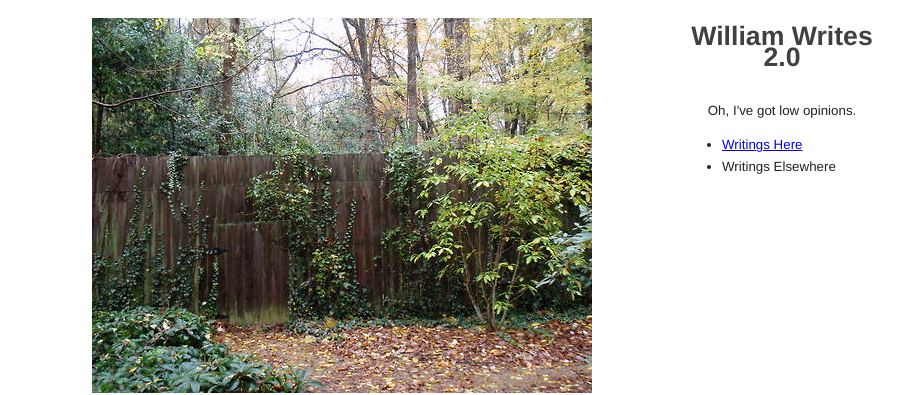
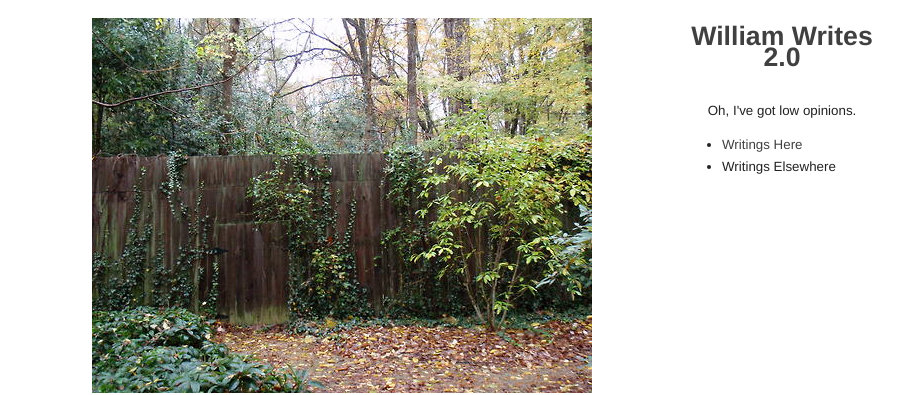
Before and after one commit to williamrandolph/williamrandolph.github.com, a Jekyll site: the page built from index.html, in a window 1280 px wide. Shown: the top 395 px of the page, without its empty margins (183-1086 px from the left). Built offline with Jekyll 4.4.1, drawn with Linux system fonts in a browser that asks for light colours; Markdown is read by kramdown in place of the engine named in the settings.

Commit message:
Adding color-changes to sidebar links.

```diff
--- a/_includes/sidebar.html
+++ b/_includes/sidebar.html
@@ -2,7 +2,7 @@
         <h1 class="sidebar"><a href="index.html">William Writes 2.0</a></h1>
         <p class="sidebar">Oh, I've got low opinions.</p>
         <ul>
-          <li><a href="archive.html">Writings Here</a></li>
+          <li class="pages"><a href="archive.html">Writings Here</a></li>
           <li>Writings Elsewhere</li>
         </ul>
       </div>
--- a/stylesheets/style2.css
+++ b/stylesheets/style2.css
@@ -24,9 +24,24 @@ li {
   float:right;
 }
 
-h1.sidebar a {
+h1.sidebar a:link,a:visited {
   text-decoration:none;
   color:#404040;
+}
+
+h1.sidebar a:hover,a:active {
+  text-decoration:none;
+  color:#BBBBBB;
+}
+
+li.pages a:link,a:visited {
+  text-decoration:none;
+  color:#404040;
+}
+
+li.pages a:hover,a:active {
+  text-decoration:none;
+  color:#BBBBBB;
 }
 
 /* Section - for main page content */
```
